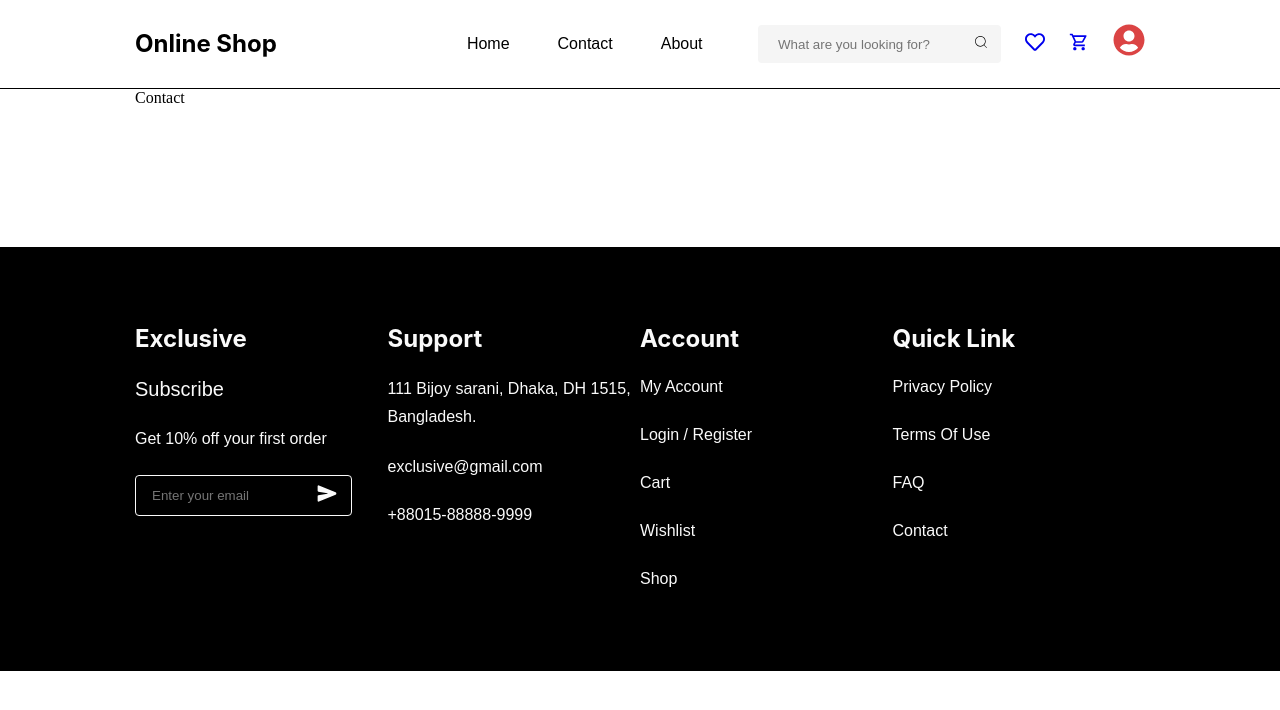
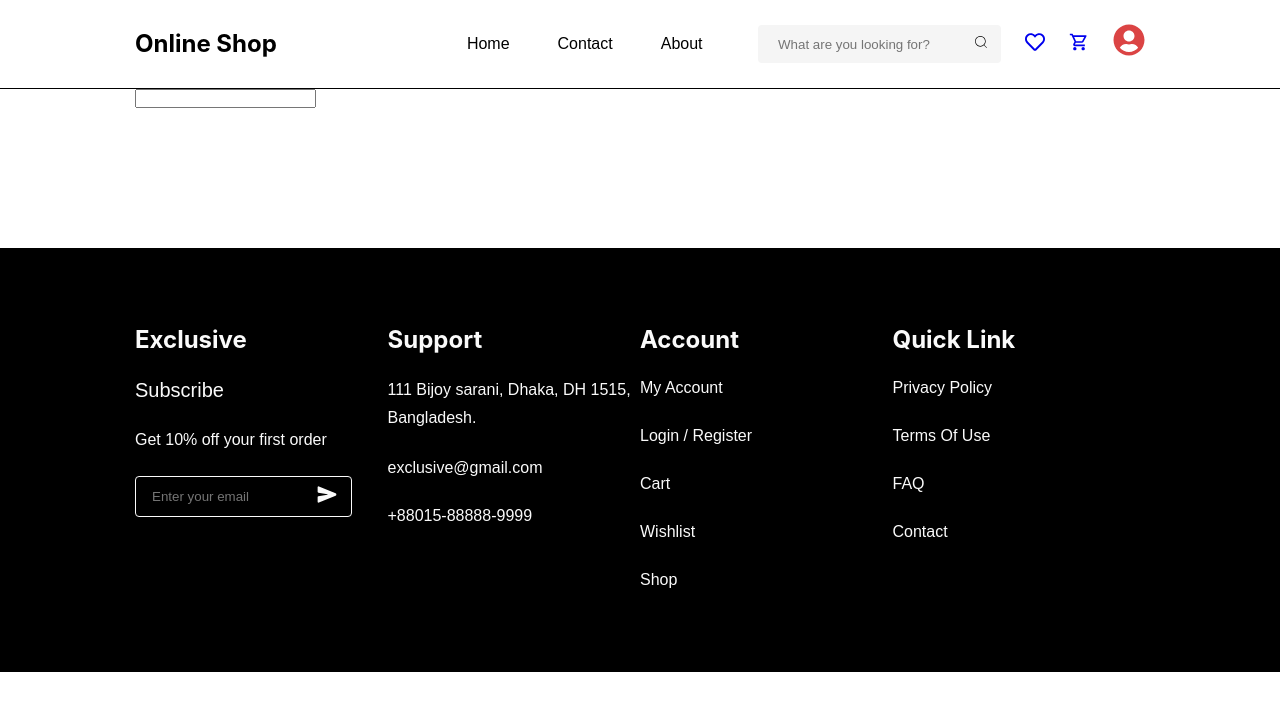
Before and after one commit to VefxoNadiradze/OnlineShop, a React (Vite) app: page /Contact in a window 1280 px wide. Shown: the top 710 px of the page. Built offline with nearby package versions, Linux system fonts and the light colour scheme.

Commit message:
add contact items

```diff
--- a/src/pages/Contact.tsx
+++ b/src/pages/Contact.tsx
@@ -1,7 +1,21 @@
-
+import styled from "styled-components";
 
 export default function Contact() {
-  return (
-    <div>Contact</div>
-  )
+  return <ContactParent>
+      <div className="contactItems">
+          <div className="callItem"></div>
+          <div className="messageItem"></div>
+      </div>
+     <form >
+        <div className="smallInputs">
+
+        </div>
+        <input type="message" />
+     </form>
+
+  </ContactParent>;
 }
+
+const ContactParent = styled.div`
+  display: flex;
+`;
```
